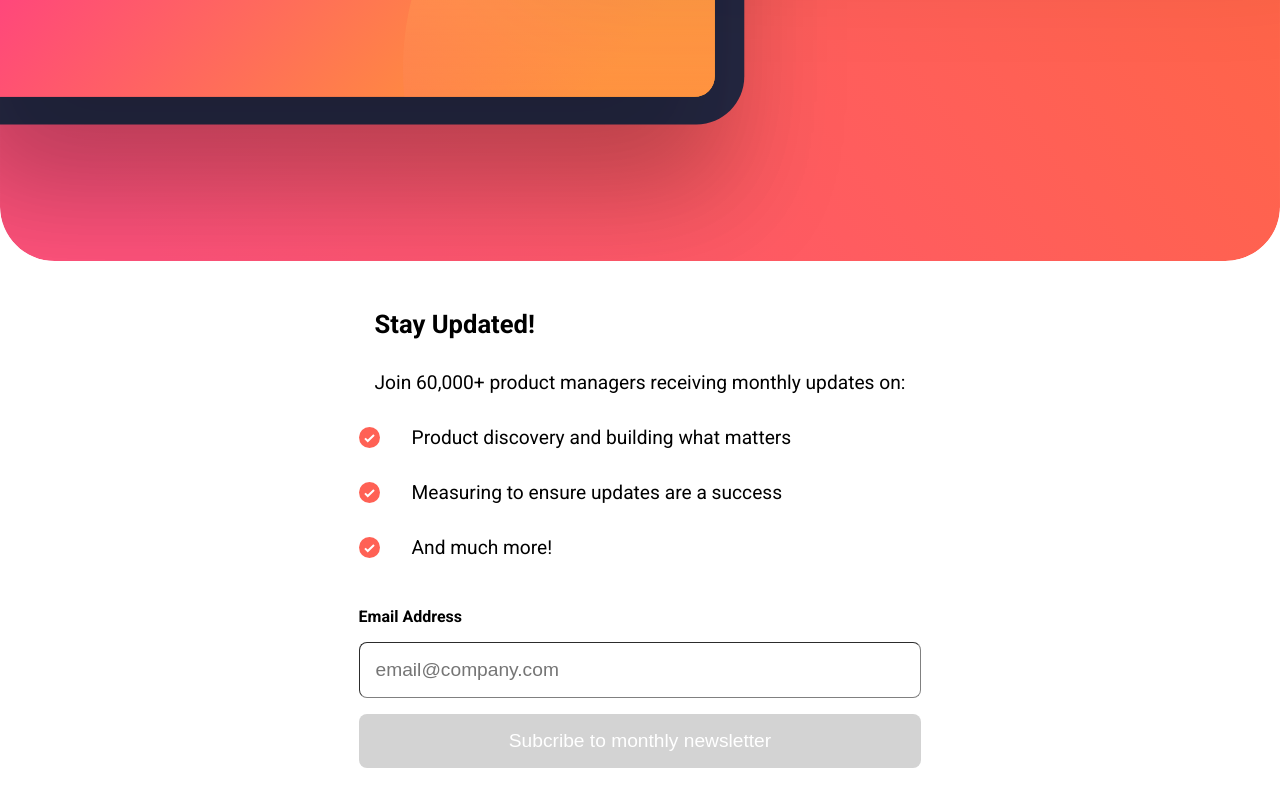
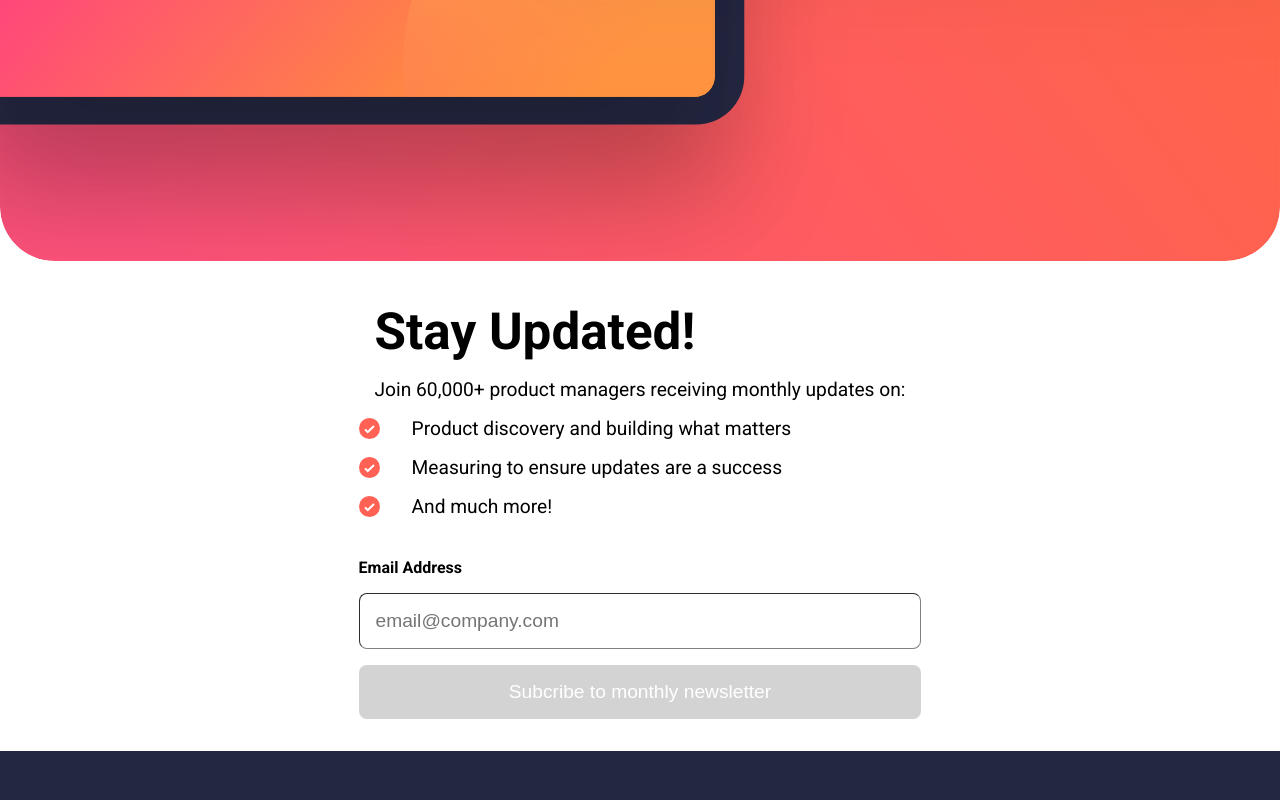
Before and after one commit to riwepo/fem-newsletter-signup-form-with-success-message, a React (Create React App) app: page / in a window 1280 px wide. Shown: the part 708-1508 px from the top of the page. After the commit the page ends 1459 px from the top, so only its background shows below. Built offline with nearby package versions, Linux system fonts and the light colour scheme.

Commit message:
reduce padding a little increase h1 font for desktop

```diff
--- a/src/components/SignUpInfo.module.css
+++ b/src/components/SignUpInfo.module.css
@@ -5,10 +5,17 @@
 
 .section h1 {
   font-size: 1.6rem;
-  padding: 1rem 1rem;
+  padding: 0.5rem 1rem;
 }
 
 .section p {
   font-size: 1.2rem;
-  padding: 1rem 1rem;
+  padding: 0.5rem 1rem;
 }
+
+/* media query for desktop */
+@media (min-width: 768px) {
+  .section h1 {
+    font-size: 3.2rem;
+  }
+}
```
